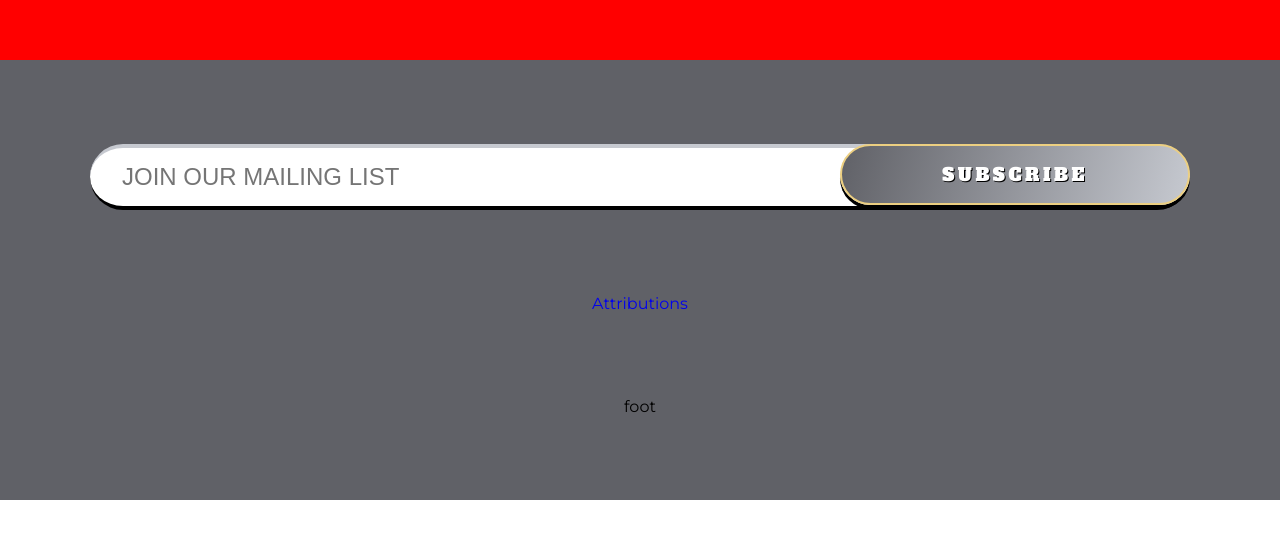
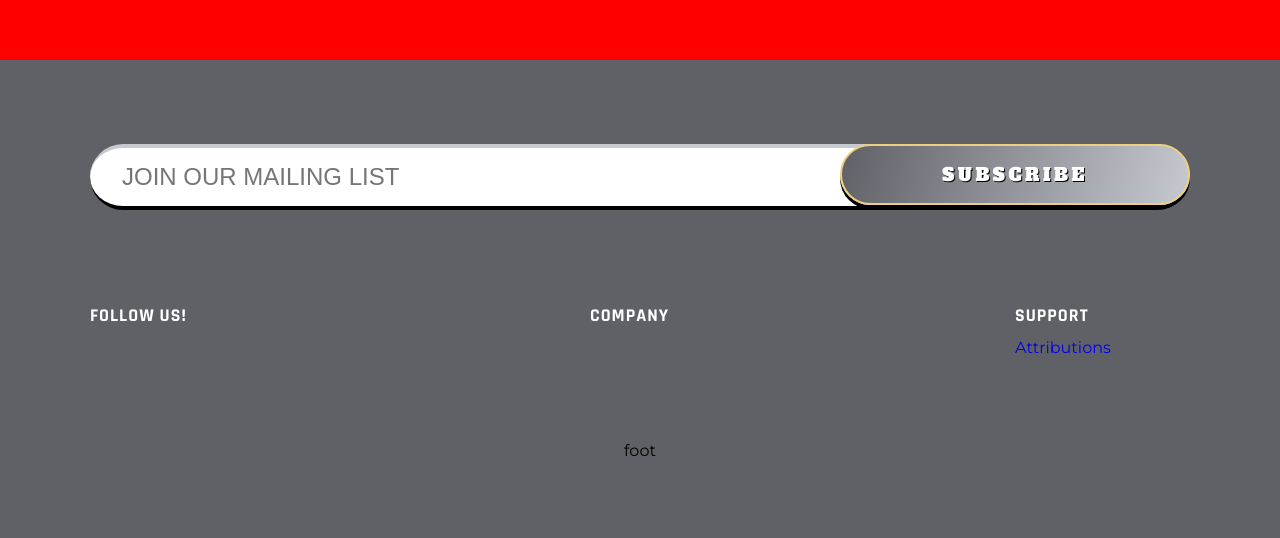
Before and after one commit to stevexero/vegasluxuryhometours, a React (Create React App) app: page /attributions in a window 1280 px wide. Shown: the part 740-1278 px from the top of the page. Before the commit the page ends 1240 px from the top, so only its background shows below. Built offline with nearby package versions, Linux system fonts and the light colour scheme.

Commit message:
styling footer body

```diff
--- a/src/components/Footer.css
+++ b/src/components/Footer.css
@@ -52,3 +52,22 @@
 .btn-footer:hover {
   cursor: pointer;
 }
+
+.Footer-body {
+  width: 1100px;
+  display: flex;
+  align-items: flex-start;
+  justify-content: space-between;
+}
+
+.Footer-body-left {
+  width: 50%;
+}
+
+.Footer-body-center {
+  width: 42.5%;
+}
+
+.Footer-body-right {
+  width: 17.5%;
+}
--- a/src/components/Footer.js
+++ b/src/components/Footer.js
@@ -21,7 +21,16 @@ const Footer = () => {
         </motion.button>
       </div>
       <div className='Footer-body ptb-84'>
-        <Link to='/attributions'>Attributions</Link>
+        <div className='Footer-body-left'>
+          <h3 className='rajdhani-bold-18 text-white'>FOLLOW US!</h3>
+        </div>
+        <div className='Footer-body-center'>
+          <h3 className='rajdhani-bold-18 text-white'>COMPANY</h3>
+        </div>
+        <div className='Footer-body-right'>
+          <h3 className='rajdhani-bold-18 text-white'>SUPPORT</h3>
+          <Link to='/attributions'>Attributions</Link>
+        </div>
       </div>
       <div className='Footer-foot'>foot</div>
     </footer>
```
